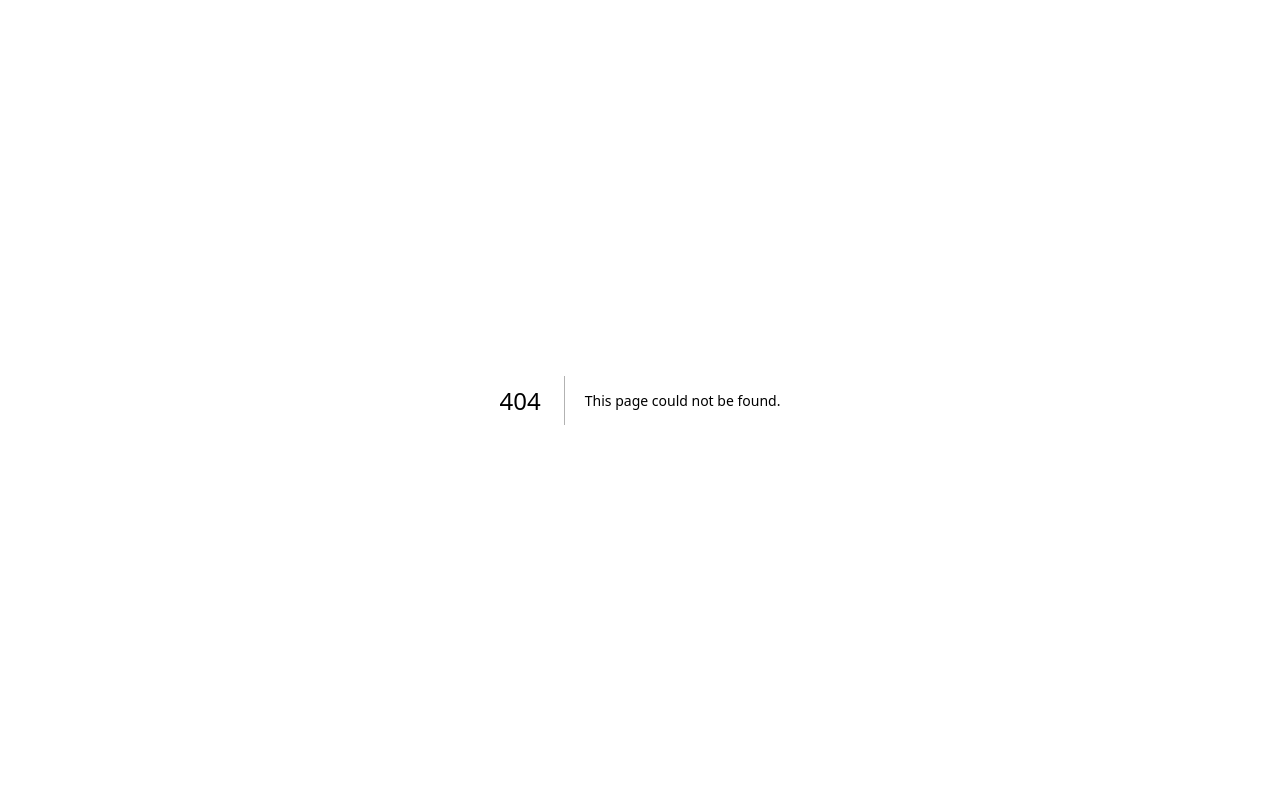
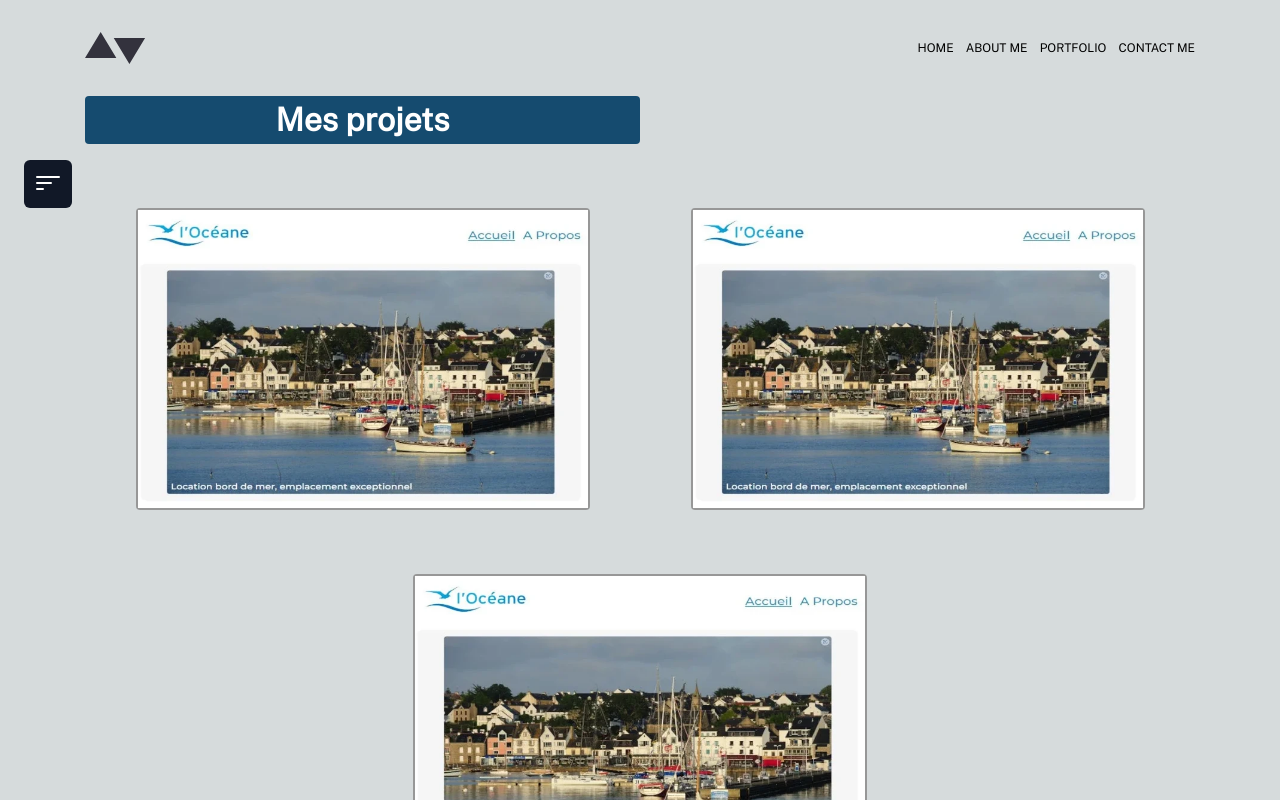
Before and after one commit to MenAllen/MyPortfolio, a Next.js app: page /myprojects in a window 1280 px wide. Before the commit this address had no page. Shown: the top 800 px of the page. Built offline with nearby package versions, Linux system fonts and the light colour scheme; a web font is replaced by a local one.

Commit message:
Added Portfolio animations

```diff
--- /dev/null
+++ b/components/ProjectCard/projetcard.tsx
@@ -0,0 +1,34 @@
+import React from "react";
+import Image from "next/image";
+import Link from "next/link";
+
+export const ProjectCard = ({
+	direction,
+	title,
+	short,
+	desc,
+	imgURL,
+	slug,
+}: {
+	direction: "right" | "left";
+	title: string;
+	short: string;
+	desc: string;
+	imgURL: string;
+	slug: string;
+}) => {
+	return (
+		<section className="overlay-image rounded border-2 border-myGrey-700 m-8">
+			<Image className="" src={imgURL} alt="" height="300" width="450" />
+			<div className="hover flex flex-col justify-center items-center absolute w-full h-full top-6 left-0 z-0 hover:-translate-y-6 transform-gpu ">
+				<h2 className="text-md font-bold text-white mb-2 z-0 ">{title}</h2>
+				<p className="text-xs text-center  text-white mb-2 xl:max-w-sm z-0 ">{short}</p>
+				<Link href={`/project/${slug}`}>
+					<button className="border-myGrey-900 px-6 py-1 md:px-10  md:py-4 border uppercase text-xxs tracking-wider hover:bg-myGrey-900 text-white z-0">
+						More
+					</button>
+				</Link>
+			</div>
+		</section>
+	);
+};
--- a/components/SideBar/sidebar.tsx
+++ b/components/SideBar/sidebar.tsx
@@ -120,7 +120,7 @@ export const SideBar = (): React.ReactElement => {
 				<div
 					className="text-left text-sm mt-2 w-4/5 mx-auto text-gray-200 hidden"
 					id="submenuProjects">
-					<Link href="/myProjects">
+					<Link href="/myprojects">
 						<h1 className="cursor-pointer p-2 hover:bg-blue-600 rounded-md mt-1">All Projects</h1>
 					</Link>
 					<h1 className="cursor-pointer p-2 hover:bg-blue-600 rounded-md mt-1">Web Projects</h1>
--- a/components/SkillCard/skillcard.tsx
+++ b/components/SkillCard/skillcard.tsx
@@ -23,7 +23,7 @@ export const SkillCard = ({
 	}
 
 	return (
-		<section className="relative w-36 m-5 rounded border-2 border-myGrey-700 bg-myGrey-300">
+		<section className="relative w-32 m-2 rounded border-2 border-myGrey-700 bg-myGrey-300">
 			<div className="flex flex-col justify-center items-center mx-10 my-5">
 				<div className="h-24">
 					<Image src={logo} alt="skill logo" height="64" width="64" />
--- a/data/index.ts
+++ b/data/index.ts
@@ -41,3 +41,95 @@ export const Skills: SkillData[] = [
 		type: 'language'
 	}
 ]
+
+/* ========================================================================================= */
+
+export interface ProjectData {
+	slug: string
+	heroImage: string
+	previewImage: string
+	images: string[]
+	title: string
+	short: string
+	description: string
+	development_topics: string[]
+	stack: string[]
+	code_url?: string
+	demo_url?: string
+	background: string[]
+}
+
+export const Projects: ProjectData[] = [
+	{
+		slug: 'manage',
+		heroImage: '/images/portfolio/web-loceane.webp',
+		previewImage: '/images/portfolio/web-loceane.webp',
+		images: [
+			'/images/detail/desktop/image-manage-preview-1@2x.jpg',
+			'/images/detail/desktop/image-manage-preview-2@2x.jpg',
+		],
+		title: "L'Océane",
+		short: 'Un site statique pour présenter un bien immobilier à la location saisonnière',
+		description: "La demande était de créer rapidement une landing page présentant un extérieur du bien immobilier, de visualiser l'intérieur du bien dans un carrousel et enfin un menu 'à propos' décrivant l'environnement avec les possibilités d'activité. Pour cela, j'ai utilisé HTML5, CSS Flexbox, JavaScript & ReactJS",
+		development_topics: ['Front End Development'],
+		stack: ['HTML', 'CSS', 'JS', 'ReactJS'],
+		code_url: '',
+		demo_url: '',
+		background: [
+			`This project was a front-end  challenge from Frontend Mentor. It’s a platform that
+      enables you to practice building websites to a design and project brief. Each challenge
+      includes mobile and desktop designs to show how the website should look at different
+      screen sizes. Creating these projects has helped me refine my workflow and solve
+      real-world coding problems. I’ve learned something new with each project, helping
+      me to improve and adapt my style.`,
+		],
+	},
+	{
+		slug: 'manage',
+		heroImage: '/images/portfolio/web-loceane.webp',
+		previewImage: '/images/portfolio/web-loceane.webp',
+		images: [
+			'/images/detail/desktop/image-manage-preview-1@2x.jpg',
+			'/images/detail/desktop/image-manage-preview-2@2x.jpg',
+		],
+		title: "L'Océane",
+		short: 'Un site statique pour présenter un bien immobilier à la location saisonnière',
+		description: "La demande était de créer rapidement une landing page présentant un extérieur du bien immobilier, de visualiser l'intérieur du bien dans un carrousel et enfin un menu 'à propos' décrivant l'environnement avec les possibilités d'activité. Pour cela, j'ai utilisé HTML5, CSS Flexbox, JavaScript & ReactJS",
+		development_topics: ['Front End Development'],
+		stack: ['HTML', 'CSS', 'JS', 'ReactJS'],
+		code_url: '',
+		demo_url: '',
+		background: [
+			`This project was a front-end  challenge from Frontend Mentor. It’s a platform that
+      enables you to practice building websites to a design and project brief. Each challenge
+      includes mobile and desktop designs to show how the website should look at different
+      screen sizes. Creating these projects has helped me refine my workflow and solve
+      real-world coding problems. I’ve learned something new with each project, helping
+      me to improve and adapt my style.`,
+		],
+	},
+	{
+		slug: 'manage',
+		heroImage: '/images/portfolio/web-loceane.webp',
+		previewImage: '/images/portfolio/web-loceane.webp',
+		images: [
+			'/images/detail/desktop/image-manage-preview-1@2x.jpg',
+			'/images/detail/desktop/image-manage-preview-2@2x.jpg',
+		],
+		title: "L'Océane",
+		short: 'Un site statique pour présenter un bien immobilier à la location saisonnière',
+		description: "La demande était de créer rapidement une landing page présentant un extérieur du bien immobilier, de visualiser l'intérieur du bien dans un carrousel et enfin un menu 'à propos' décrivant l'environnement avec les possibilités d'activité. Pour cela, j'ai utilisé HTML5, CSS Flexbox, JavaScript & ReactJS",
+		development_topics: ['Front End Development'],
+		stack: ['HTML', 'CSS', 'JS', 'ReactJS'],
+		code_url: '',
+		demo_url: '',
+		background: [
+			`This project was a front-end  challenge from Frontend Mentor. It’s a platform that
+      enables you to practice building websites to a design and project brief. Each challenge
+      includes mobile and desktop designs to show how the website should look at different
+      screen sizes. Creating these projects has helped me refine my workflow and solve
+      real-world coding problems. I’ve learned something new with each project, helping
+      me to improve and adapt my style.`,
+		],
+	}
+]
--- /dev/null
+++ b/pages/myprojects.tsx
@@ -0,0 +1,41 @@
+import React from "react";
+import { ProjectCard } from "../components/ProjectCard/projetcard";
+import { HeadComponent, Layout } from "../components/Layout/layout";
+import { openSidebar, SideBar } from "../components/SideBar/sidebar";
+
+import { InferGetStaticPropsType } from "next";
+import { Projects } from "../data";
+
+export async function getStaticProps() {
+	return {
+		props: {
+			projects: Projects,
+		},
+	};
+}
+
+export default function Portfolio({ projects }: InferGetStaticPropsType<typeof getStaticProps>) {
+	return (
+		<Layout>
+			<HeadComponent title="Portfolio"></HeadComponent>
+			<div className="h-1 h-20 mx-10 xl:max-w-screen-xl xl:mx-auto">
+				<div className='bg-myBlue-400 rounded w-1/2'>
+				<p className="text-sm sm:text-md text-center text-white font-bold">Mes projets</p>
+				</div>
+			</div>
+      <SideBar/>
+			<section className="flex flex-wrap justify-around mx-8 md:mx-10 xl:max-w-screen-xl xl:mx-auto">
+				{projects.map((project, idx) => (
+					<ProjectCard
+						key={project.slug}
+						direction={idx % 2 === 0 ? "left" : "right"}
+						imgURL={project.previewImage}
+						title={project.title}
+						short={project.short}
+						desc={project.description}
+						slug={project.slug}></ProjectCard>
+				))}
+			</section>
+		</Layout>
+	);
+}
--- a/pages/myskills.tsx
+++ b/pages/myskills.tsx
@@ -32,7 +32,7 @@ export default function Myskills({ skills }: InferGetStaticPropsType<typeof getS
 
 			<div className="h-1 h-20 mx-10 xl:max-w-screen-xl xl:mx-auto">
 				<div className='bg-myBlue-400 rounded w-1/2'>
-				<p className="text-md text-center text-white font-bold">Technical skills</p>
+				<p className="text-sm sm:text-md text-center text-white font-bold">Technical skills</p>
 				</div>
 			</div>
 			<SideBar />
--- a/styles/global.css
+++ b/styles/global.css
@@ -96,7 +96,7 @@ html {
 }
 
 body {
-  min-height: 100%vh;
+  min-height: 100%;
   color: rgb(var(--foreground-rgb));
 /*  background: linear-gradient(
       to bottom,
@@ -120,6 +120,46 @@ a {
   overflow: hidden;
 }
 
+
+
+/********* Superposition de texte sur l'image du projet *******/
+
+/* Conteneur principal */
+.overlay-image {
+  position: relative;
+ }
+
+ /* Image originale */
+ .overlay-image .image {
+  display: block;
+  width: 100%;
+  height: auto;
+ }
+
+/* Overlay */
+.overlay-image .hover {
+  opacity: 0;
+  transition: 1s ease;
+ }
+
+ /* Apparition overlay sur passage souris */
+ .overlay-image:hover .hover {
+  opacity: 1;
+ }
+
+ /*
+ .overlay-image .normal {
+  transition: .5s ease;
+ }
+ .overlay-image:hover .normal {
+  opacity: 0;
+ }*/
+
+
+ .overlay-image .hover {
+  background-color: rgba(0,0,0,0.5);
+ }
+
 @media (prefers-color-scheme: dark) {
   html {
     color-scheme: dark;
--- a/tailwind.config.js
+++ b/tailwind.config.js
@@ -38,7 +38,6 @@ module.exports = {
 			xl: '1110px',
 			xxl: '1190px',
 		},
-
 		extend: {
 			colors: {
 				myCyan: {
```
Also changed, not shown: pages/project/[slug].tsx (added, +63 -0 lines), public/images/portfolio/web-loceane.webp (added), 1 other file (tests, documents, lock files or other folders).
